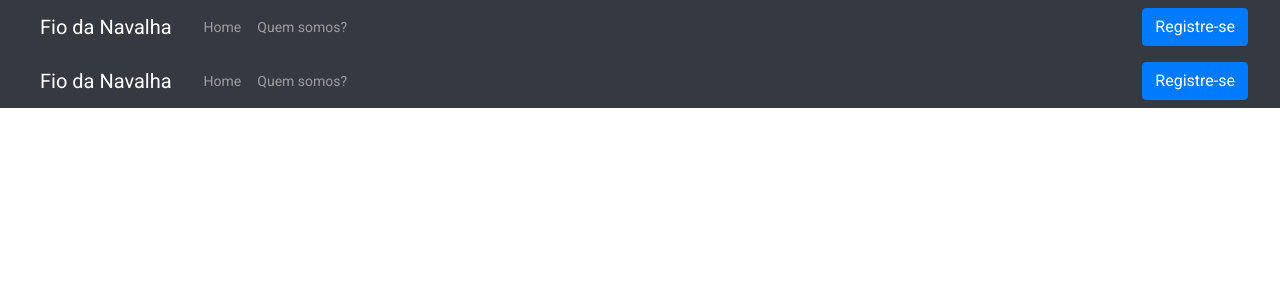
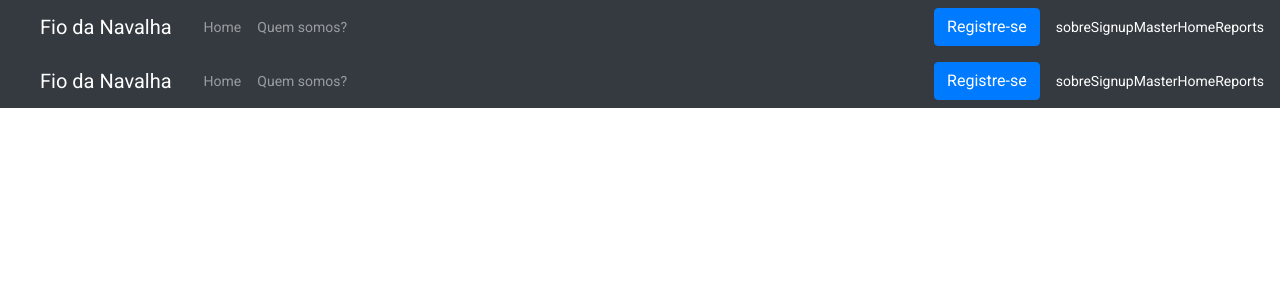
Before and after one commit to PedroCandiido/Front-FioDaNavalha-pt2, an Angular app: page /menu in a window 1280 px wide. Shown: the top 300 px of the page. Built offline with nearby package versions, Linux system fonts and the light colour scheme.

Commit message:
Update rotas

```diff
--- a/src/app/about-us/about-us.component.ts
+++ b/src/app/about-us/about-us.component.ts
@@ -1,4 +1,5 @@
 import { Component, OnInit } from '@angular/core';
+import { Router } from '@angular/router';
 
 @Component({
   selector: 'app-about-us',
@@ -7,9 +8,15 @@ import { Component, OnInit } from '@angular/core';
 })
 export class AboutUSComponent implements OnInit {
 
-  constructor() { }
+  constructor(
+    private router: Router
+  ) { }
 
-  ngOnInit(): void {
+  ngOnInit(){
   }
 
+  goToSobre() {
+    this.router.navigate(['/sobre']);
 }
+
+}
--- a/src/app/menu/menu.component.html
+++ b/src/app/menu/menu.component.html
@@ -14,4 +14,11 @@
     <div class="d-grid gap-2 d-md-flex justify-content-md-end">
         <a href="/login" class="btn btn-primary enable" tabindex="-1" role="button" aria-disabled="true" style="margin-right: 1em;">Registre-se</a>
     </div>
+    <hr>
+    <a routerLink="/sobre" routerLinkActive="selected">sobre</a><br>
+    <a routerLink="/signup" routerLinkActive="selected">Signup</a><br>
+    <a routerLink="/master" routerLinkActive="selected">Master</a><br>
+    <a routerLink="/home" routerLinkActive="selected">Home</a><br>
+    <a routerLink="/reports" routerLinkActive="selected">Reports</a><br>
+    <hr>
 </nav>
```
